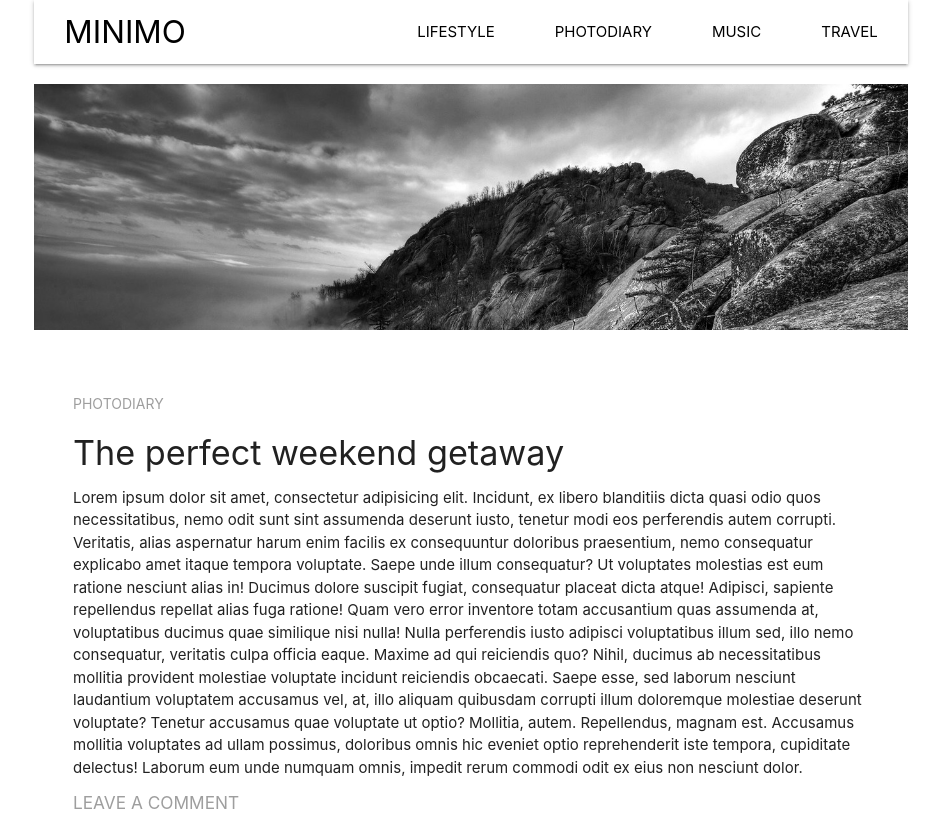
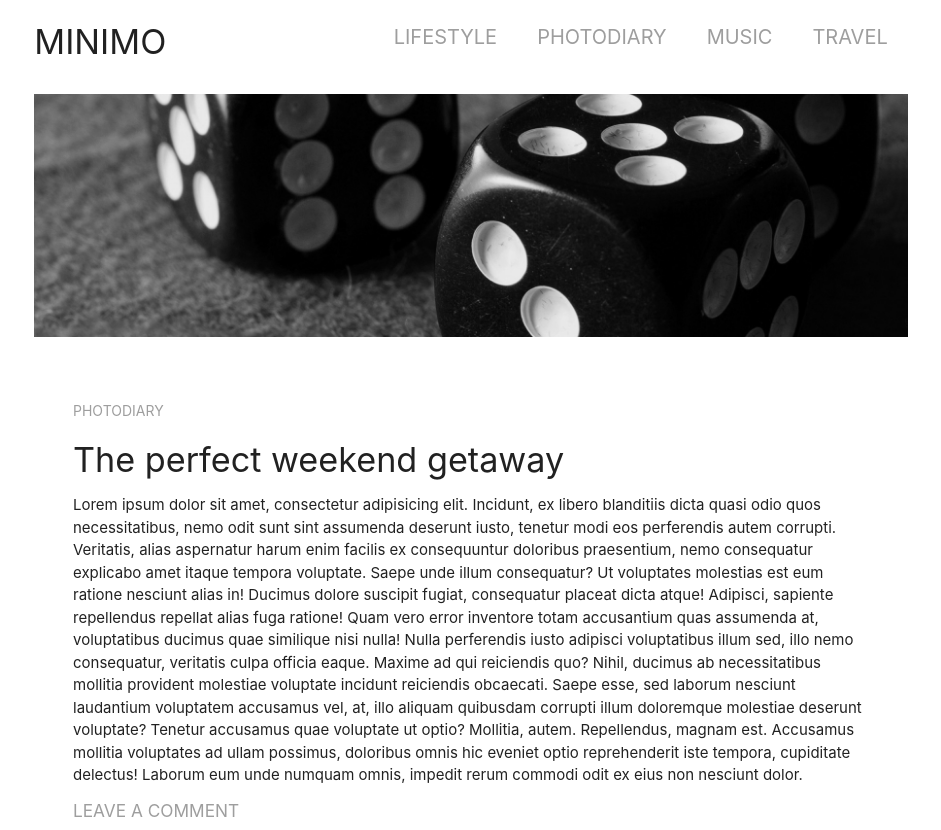
Before and after one commit to viktor23112004/site2, a plain HTML site: page index.html in a window 1280 px wide. Shown: the top 830 px of the page, without its empty margins (169-1110 px from the left). Drawn offline with Linux system fonts and the light colour scheme.

Commit message:
Change header

```diff
--- a/css/style.css
+++ b/css/style.css
@@ -86,3 +86,14 @@ nav ul li a {
      font-weight: 500;
      font-size: 20px;
  }
+
+ @media screen and (max-width: 600px) {
+    .foot-left {
+        display: flex;
+        justify-content: center;
+    }
+    .foot-right_1 {
+        display: flex;
+        justify-content: center;
+    }
+  }
--- a/index.html
+++ b/index.html
@@ -12,26 +12,26 @@
 
 
     <div class="container">
-        <div class="row" style="margin-bottom: 20px;">
+        <div class="row">
             <div class="col s12">
-                <nav class="white">
-                    <div class="nav-wrapper">
-                      <a href="#" class="brand-logo black-text">MINIMO</a>
-                      <ul id="nav-mobile" class="right hide-on-med-and-down">
-                        <li><a class="black-text" href="sass.html">LIFESTYLE</a></li>
-                        <li><a class="black-text" href="badges.html">PHOTODIARY</a></li>
-                        <li><a class="black-text" href="collapsible.html">MUSIC</a></li>
-                        <li><a class="black-text" href="collapsible.html">TRAVEL</a></li>
+                <header class="" style="display: flex; justify-content: space-between; align-items: center;">
+                    <h4>MINIMO</h4>
+                    <div id="menu"> <!-- Меню -->
+                      <ul style="display: flex; justify-content: space-evenly; align-items: center;" >
+                        <li><a class="grey-text" href="/" style="padding: 20px; font-size: 20px;">LIFESTYLE</a></li>
+                        <li><a class="grey-text" href="/about" style="padding: 20px; font-size: 20px;">PHOTODIARY</a></li>
+                        <li><a class="grey-text" href="/contacts" style="padding: 20px; font-size: 20px;">MUSIC</a></li>
+                        <li><a class="grey-text" href="/contacts" style="padding: 20px; font-size: 20px;">TRAVEL</a></li>
                       </ul>
                     </div>
-                  </nav>
+                  </header>
             </div>
         </div>
 
 
         <div class="row">
             <div class="col s12">
-                <img class="responsive-img" src="./images/gory1.jpg" alt="#">
+                <img class="responsive-img" src="./images/p-11.jpg" alt="#">
             </div>
         </div>
 
@@ -130,8 +130,10 @@
               <h6>Privacy</h6>
             </div>
 
-            <div class="col s12 m6">
+            <div class="col s12 m6 foot-right_1">
+
               <ul class="foot-right">
+
                 <li>Follow</li>
                 <li><img src="./images/facebook.png" alt=""></li>
                 <li><img src="./images/tvitter.png" alt=""></li>
```
Also changed, not shown: images/p-1.jpg (added), images/p-11.jpg (added), images/p-2.jpg (added), images/p-3.jpg (added), images/p-4.jpg (added), 1 other file.
